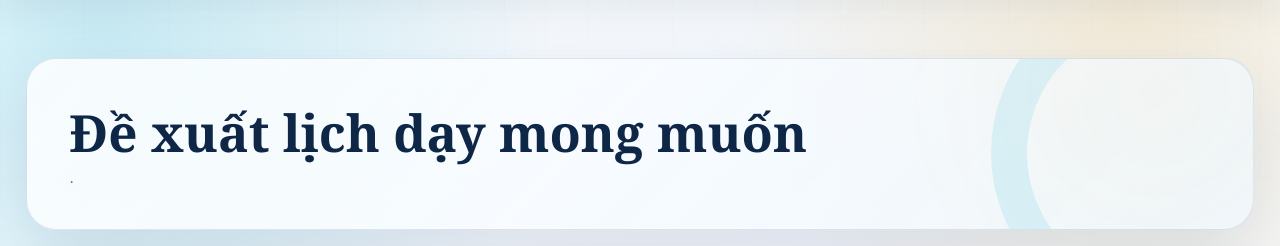
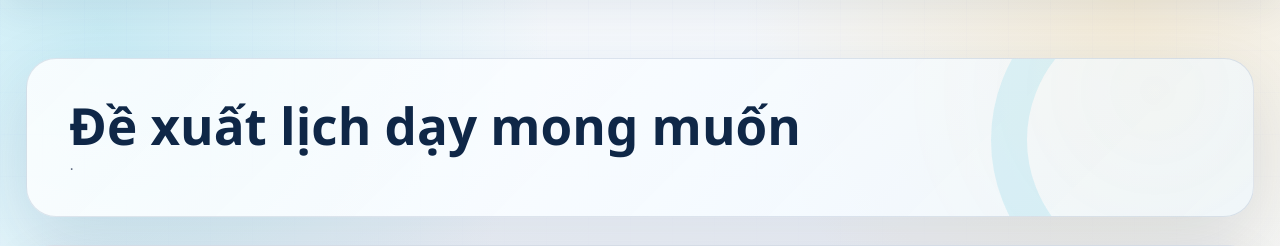
Before and after one commit to trlam125/Teacher-timetable, a FastAPI app: template app/templates/teacher_preferences.html in a window 1280 px wide. Shown: the part 76-322 px from the top of the page. Run offline with FastAPI, Linux system fonts and the light colour scheme; the template is opened without the code that fills it, so the values that code supplies are empty; parts of the project's set-up code (start-up, migrations or seed data) failed here and were passed over; some libraries are stand-ins or nearby versions.

Commit message:
fix font

```diff
--- a/app/static/front.css
+++ b/app/static/front.css
@@ -7,6 +7,7 @@
   --front-card: rgba(255,255,255,.86);
   --front-line: rgba(130,151,178,.24);
   --front-shadow: 0 24px 70px rgba(30,63,112,.13);
+  --front-title-font: "Segoe UI Variable Display", "Segoe UI", Arial, sans-serif;
 }
 
 body.landing,
@@ -217,9 +218,15 @@ body.front-surface::before {
 
 .teacher-surface .section-head h1,
 .front-surface .section-head h1 {
-  font-family: Georgia, "Times New Roman", serif;
+  font-family: var(--front-title-font);
   font-size: clamp(38px,4vw,58px);
+  font-weight: 800;
+  line-height: 1.12;
   letter-spacing: 0;
+  word-spacing: 0;
+  font-kerning: normal;
+  font-feature-settings: "kern" 1;
+  text-rendering: optimizeLegibility;
 }
 
 .teacher-surface .panel,
--- a/app/templates/teacher_preferences.html
+++ b/app/templates/teacher_preferences.html
@@ -7,7 +7,7 @@
   <link rel="stylesheet" href="/static/style.css">
   <link rel="stylesheet" href="/static/effects.css?v=2">
   <link rel="stylesheet" href="/static/preferences.css?v=1">
-  <link rel="stylesheet" href="/static/front.css?v=1">
+  <link rel="stylesheet" href="/static/front.css?v=2">
 </head>
 <body class="teacher-surface">
   <header class="appbar">
```
